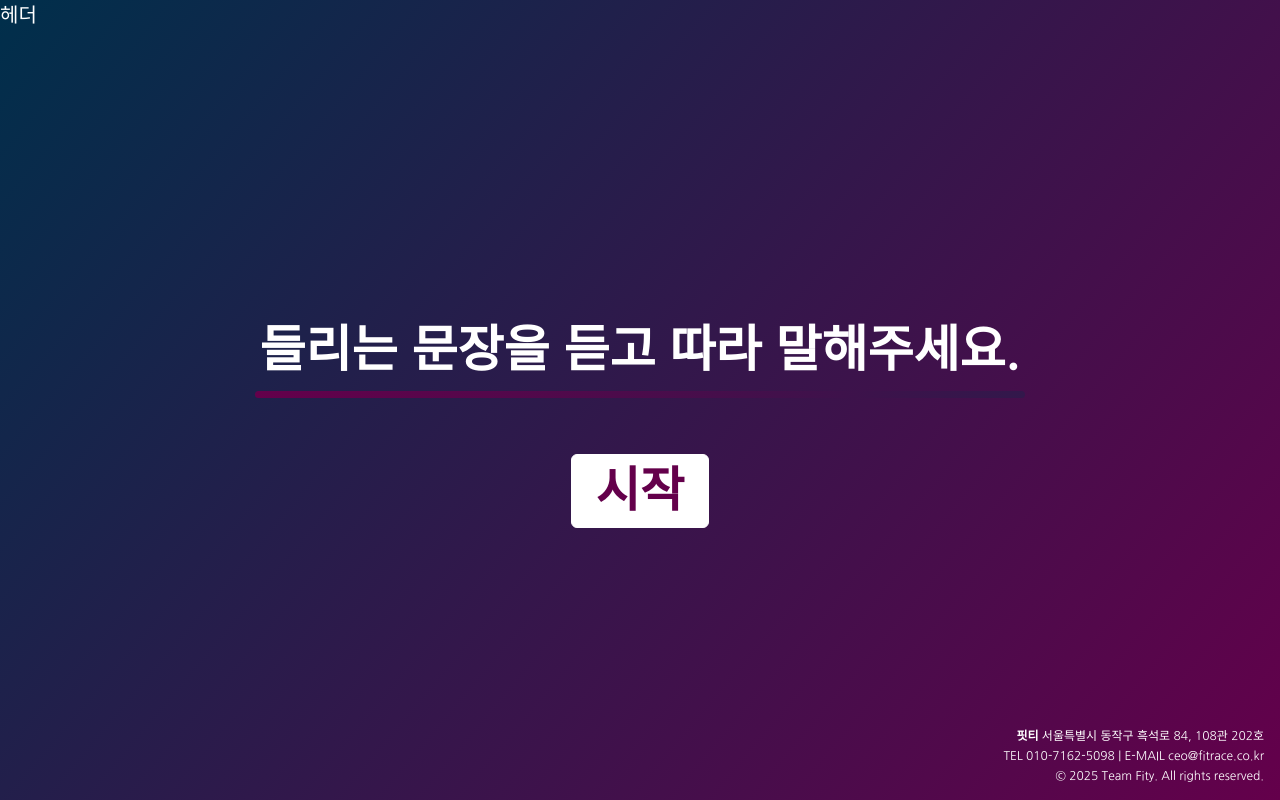
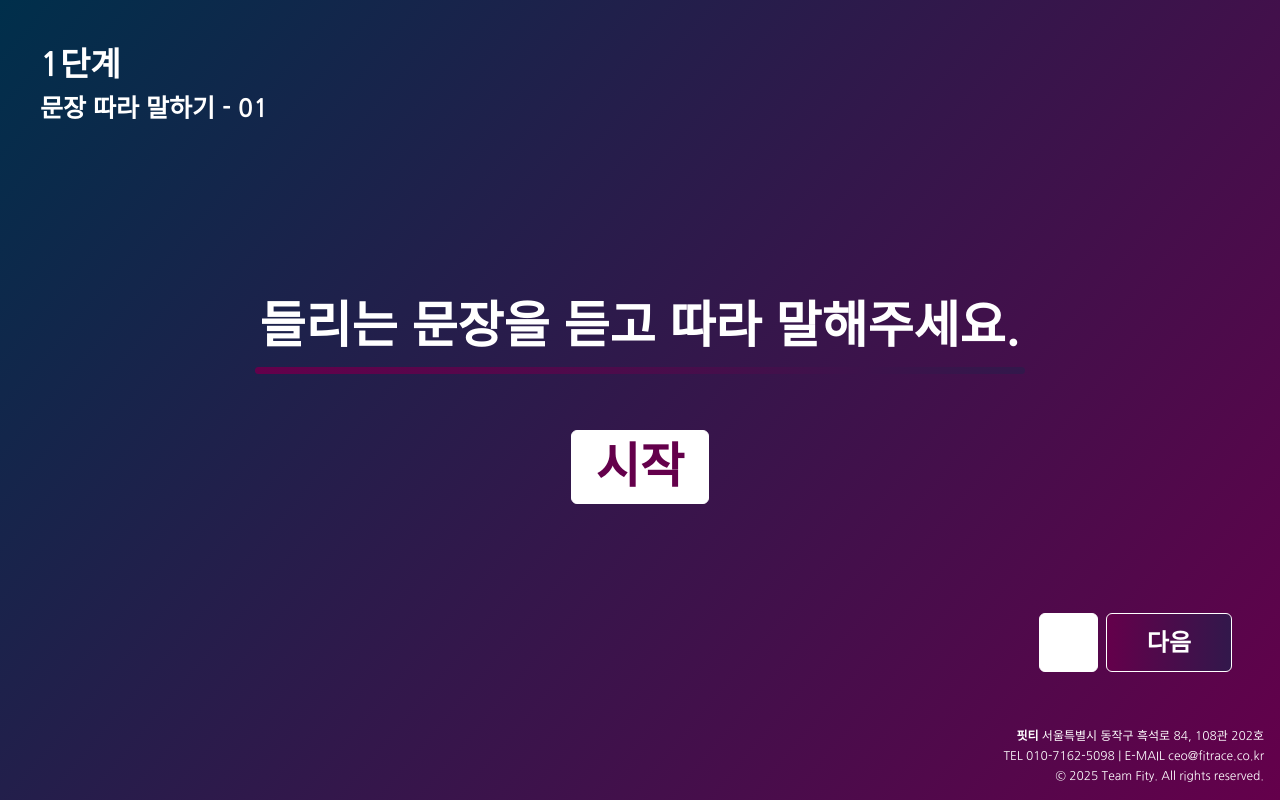
Before and after one commit to selfishAltruism/AI_Voice_Dementia_Guardian_FE, a Next.js app: page /inference/1 in a window 1280 px wide. Built offline with nearby package versions, Linux system fonts and the light colour scheme.

Commit message:
feat: update link button & apply in inference page (#1)

```diff
--- a/src/app/globals.css
+++ b/src/app/globals.css
@@ -12,3 +12,13 @@ h1 {
   font-size: 50px;
   font-weight: bolder;
 }
+
+h2 {
+  font-size: 33px;
+  font-weight: bolder;
+}
+
+h3 {
+  font-size: 25px;
+  font-weight: bolder;
+}
--- a/src/app/inference/[step]/layout.tsx
+++ b/src/app/inference/[step]/layout.tsx
@@ -1,4 +1,4 @@
-import { InferenceHeader } from "@/entities/layout";
+import { InferenceHeader, LinkButton } from "@/entities/layout";
 
 const InferenceLayout = ({
   children,
@@ -13,6 +13,7 @@ const InferenceLayout = ({
     <>
       <InferenceHeader step={+step} />
       {children}
+      <LinkButton to={"/inference/" + (+step + 1)} back title="다음" />
     </>
   );
 };
--- a/src/app/inference/[step]/page.tsx
+++ b/src/app/inference/[step]/page.tsx
@@ -18,7 +18,7 @@ const Inference = ({
 
   return (
     <>
-      <h1 className="mt-32">들리는 문장을 듣고 따라 말해주세요.</h1>
+      <h1 className="mt-20">들리는 문장을 듣고 따라 말해주세요.</h1>
       <div className="mb-2 mt-1 h-[7px] w-[770px] rounded-lg bg-gradient-to-r from-sub to-main bg-[length:200%_200%]" />
       <div className="mt-12 flex items-center gap-12">
         {isReplay.current ? (
--- a/src/app/personal-info/page.tsx
+++ b/src/app/personal-info/page.tsx
@@ -89,7 +89,7 @@ const PersonalInfo = () => {
         </div>
       </div>
 
-      <LinkButton title="다음" to="/inference/1" back />
+      <LinkButton title="검사 시작" to="/inference/1" back />
     </>
   );
 };
--- a/src/entities/layout/ui/InferenceHeader.tsx
+++ b/src/entities/layout/ui/InferenceHeader.tsx
@@ -1,3 +1,12 @@
+import { inferenceHeaderTitle } from "@/shared";
+
 export const InferenceHeader = ({ step }: { step: number }) => {
-  return <header className="fixed top-0 w-full">헤더</header>;
+  return (
+    <header className="fixed top-0 w-full px-10 py-10">
+      <div>
+        <h2>{inferenceHeaderTitle[step][0]}</h2>
+        <h3>{inferenceHeaderTitle[step][1]}</h3>
+      </div>
+    </header>
+  );
 };
--- a/src/entities/layout/ui/LinkButton.tsx
+++ b/src/entities/layout/ui/LinkButton.tsx
@@ -1,3 +1,6 @@
+"use client";
+
+import { useRouter } from "next/navigation";
 import Link from "next/link";
 
 export const LinkButton = ({
@@ -10,15 +13,23 @@ export const LinkButton = ({
   back?: boolean;
   title: string;
   disabled?: boolean;
-}) => (
+}) => {
+  const router = useRouter();
+  return (
     <div className="fixed bottom-32 right-12 flex gap-2 text-2xl text-white">
       {back && (
-      <Link
-        href=".."
+        <button
+          onClick={() => {
+            if (window.history.length > 1) {
+              router.back();
+            } else {
+              router.push("/");
+            }
+          }}
           className="flex h-[59px] w-[59px] items-center justify-center rounded-md border border-white bg-white bg-gradient-to-r text-5xl text-sub"
         >
           <span className="icon-[weui--back-filled]"></span>
-      </Link>
+        </button>
       )}
       <Link
         href={disabled ? "#" : to}
@@ -28,5 +39,6 @@ export const LinkButton = ({
       </Link>
     </div>
   );
+};
 
 //transition duration-1000
--- /dev/null
+++ b/src/shared/constants/headerTitle.ts
@@ -0,0 +1,6 @@
+export const inferenceHeaderTitle = [
+  ,
+  ["1단계", "문장 따라 말하기 - 01"],
+  ["1단계", "문장 따라 말하기 - 02"],
+  ["1단계", "문장 따라 말하기 - 03"],
+];
--- a/src/shared/index.ts
+++ b/src/shared/index.ts
@@ -0,0 +1 @@
+export * from "./constants/headerTitle";
```
Lines whose indentation alone changed are shown as unchanged.
